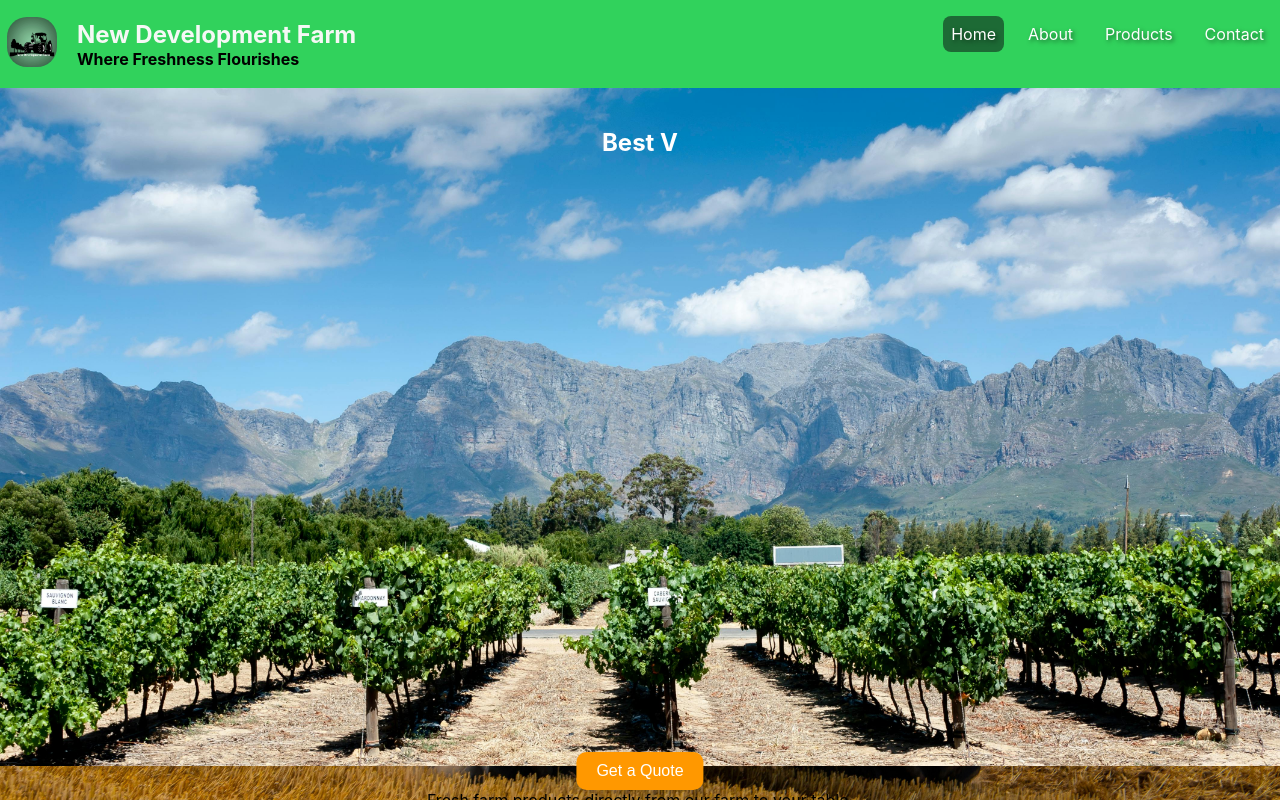
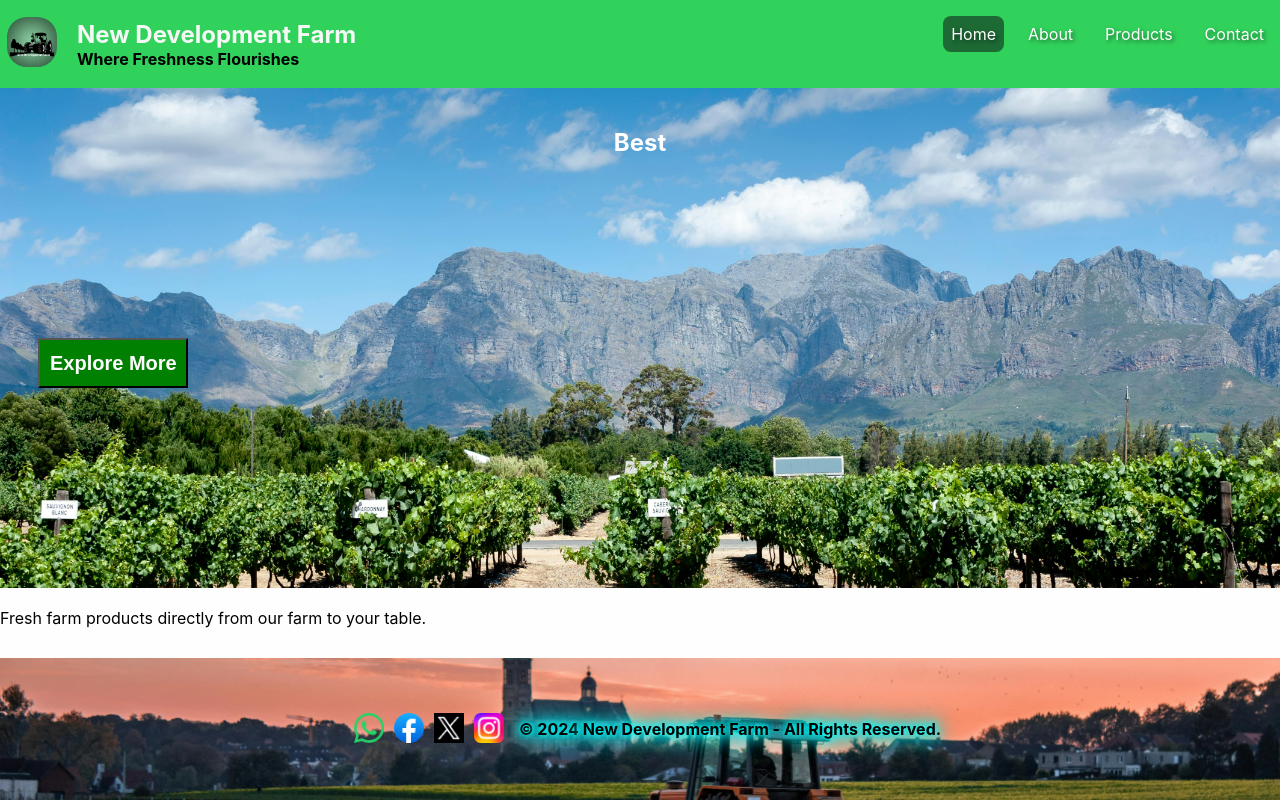
Before and after one commit to unleashedphetolo/farming, a React (Create React App) app: page / in a window 1280 px wide. Shown: the top 800 px of the page. Built offline with nearby package versions, Linux system fonts and the light colour scheme.

Commit message:
Home page slide image

```diff
--- a/src/App.css
+++ b/src/App.css
@@ -1,6 +1,6 @@
 .App {
   background-color: #fefefe;
-  background-image: url('/src/images/background.jpg');
+  /* background-image: url('/src/images/background.jpg'); */
   background-size: cover;
   background-position: center;
   background-repeat: no-repeat;
--- a/src/Pages/ContactUs.css
+++ b/src/Pages/ContactUs.css
@@ -6,7 +6,7 @@
   padding: 20px;
   background: url('/src/images/background.jpg') no-repeat center center fixed;
   background-size: cover;
-}
+  margin-bottom: -30px;}
 
 /* Contact container styling */
 .contact-container {
--- a/src/Pages/Home.css
+++ b/src/Pages/Home.css
@@ -1,39 +1,55 @@
-/* Home.css */
-.animated-caption {
-    font-size: 1.5em;
-    font-weight: bold;
-    letter-spacing: 0.1em;
-    white-space: nowrap;
-    overflow: hidden;
-    color: #000;
+.home-container {
+  position: relative;
+  text-align: center;
+  box-sizing: content-box;
 }
 
 .home-image-container {
   position: relative;
-    width: 50%;
-    height: 100vh;
+  width: 100%;
+  max-width: 2000px; /* Adjust the max-width as needed */
+  height: 500px; /* Adjust the height as needed */
+  margin: 0 auto;
   overflow: hidden;
 }
 
 .home-image {
-    width: 50%;
-    height: auto;
+  width: 100%;
+  height: 100%;
   object-fit: cover;
+}
+
+.home-content {
+  margin-top: 20px;
 }
 
 .image-overlay {
   position: absolute;
-    top: 50%;
+  top: 20px;
   left: 50%;
-    transform: translate(-50%, -50%);
-    text-align: center;
-    color: #fff;
-    width: 100%;
+  transform: translateX(-50%);
+  color: white;
 }
 
 .image-text {
+  font-size: 24px; /* Adjust the font size as needed */
+  background-color: transparent;
+}
 
+.quote-button {
   position: absolute;
-  top: 500%;
-  left: 50%;
+  font-weight: bold;
+  bottom: 200px; /* Adjust the bottom position as needed */
+  left: 3%;
+  background-color: green;
+  color: white;
+  width: 150px;
+  height: 50px;
+  font-size: 20px; /* Adjust the font size as needed */
+
+  transition: transform 0.3s ease;
 }
+
+.quote-button:hover {
+  transform: translateY(-5px);
+}
--- a/src/Pages/Home.js
+++ b/src/Pages/Home.js
@@ -1,9 +1,11 @@
 import React, { useState, useEffect, useMemo } from "react";
 import "slick-carousel/slick/slick.css";
 import "slick-carousel/slick/slick-theme.css";
+import './Home.css'; // Import the CSS file
 
 import cattle from '../images/cattle.jpg';
 import land from '../images/land.jpg';
+import Chickens from '../images/chicken.jpg';
 
 function Home() {
   const [currentSlide, setCurrentSlide] = useState(0);
@@ -13,9 +15,10 @@ function Home() {
   const imageTexts = useMemo(() => [
     "Best Cattle for Sale",
     "Best Vegetables for Sale",
+    "Best Chickens for Sale",
   ], []);
 
-  const images = useMemo(() => [cattle, land], []);
+  const images = useMemo(() => [cattle, land, Chickens], []);
 
   useEffect(() => {
     if (isTyping) {
@@ -47,40 +50,31 @@ function Home() {
   return (
     <div>
       <div className="home-container">
-        <div className="home-image-container" style={{ position: 'relative', textAlign: 'center' }}>
+        <div className="home-image-container">
           <img
             src={images[currentSlide]}
             alt={`Home Theme ${currentSlide + 1}`}
             className="home-image"
-            style={{ width: '100%', height: 'auto' }}
           />
-          <div className="home-content" style={{ marginTop: '20px' }}>
+
+          <div className="image-overlay">
+            <h2 className="image-text">{displayedText}</h2>
+          </div>
+        </div>
+
+        <a href="/Products">
+          <button
+            variant='primary'
+            className="quote-button"
+            onMouseEnter={(e) => (e.target.style.transform = 'translateY(-5px)')}
+        onMouseLeave={(e) => (e.target.style.transform = 'translateY(0)')}
+          >
+            Explore More
+          </button>
+        </a>
+      </div><div className="home-content">
             <p>Fresh farm products directly from our farm to your table.</p>
           </div>
-          <div className="image-overlay" style={{ position: 'absolute', top: '20px', left: '50%', transform: 'translateX(-50%)', color: 'white' }}>
-            <h2 className="image-text">{displayedText}</h2>
-          </div>
-          <button
-            style={{
-              position: 'absolute',
-              bottom: '20px',
-              left: '50%',
-              transform: 'translateX(-50%)',
-              padding: '10px 20px',
-              fontSize: '16px',
-              backgroundColor: '#ff9800',
-              color: 'white',
-              border: 'none',
-              borderRadius: '10px',
-              cursor: 'pointer',
-              boxShadow: '0 4px 8px rgba(0, 0, 0, 0.1)'
-            }}
-            onClick={() => alert('Quote Requested!')}
-          >
-            Get a Quote
-          </button>
-        </div>
-      </div>
     </div>
   );
 }
--- a/src/components/footer.js
+++ b/src/components/footer.js
@@ -39,11 +39,19 @@ function Footer() {
             </div>
           </Col>
           <Col md={4}>
-            <p style={{ color: 'white' }}>
-              &copy; {new Date().getFullYear()} New Development Farm -
-              All Rights Reserved.
-            </p>
-          </Col>
+  <p style={{
+    color: 'black',  // Neon blue color
+    textShadow: `
+      0 0 5px #00ffff,
+      0 0 10px #00ffff,
+      0 0 15px #00ffff,
+      0 0 20px #00ffff,
+      0 0 25px #00ffff,
+      0 0 30px #00ffff`
+    }}>
+    &copy; {new Date().getFullYear()} New Development Farm - All Rights Reserved.
+  </p>
+</Col>
         </Row>
       </Container>
     </footer>
```
Also changed, not shown: src/images/Broiler.jpg (added), src/images/chicken-village.avif (added). Lines whose indentation alone changed are shown as unchanged.
